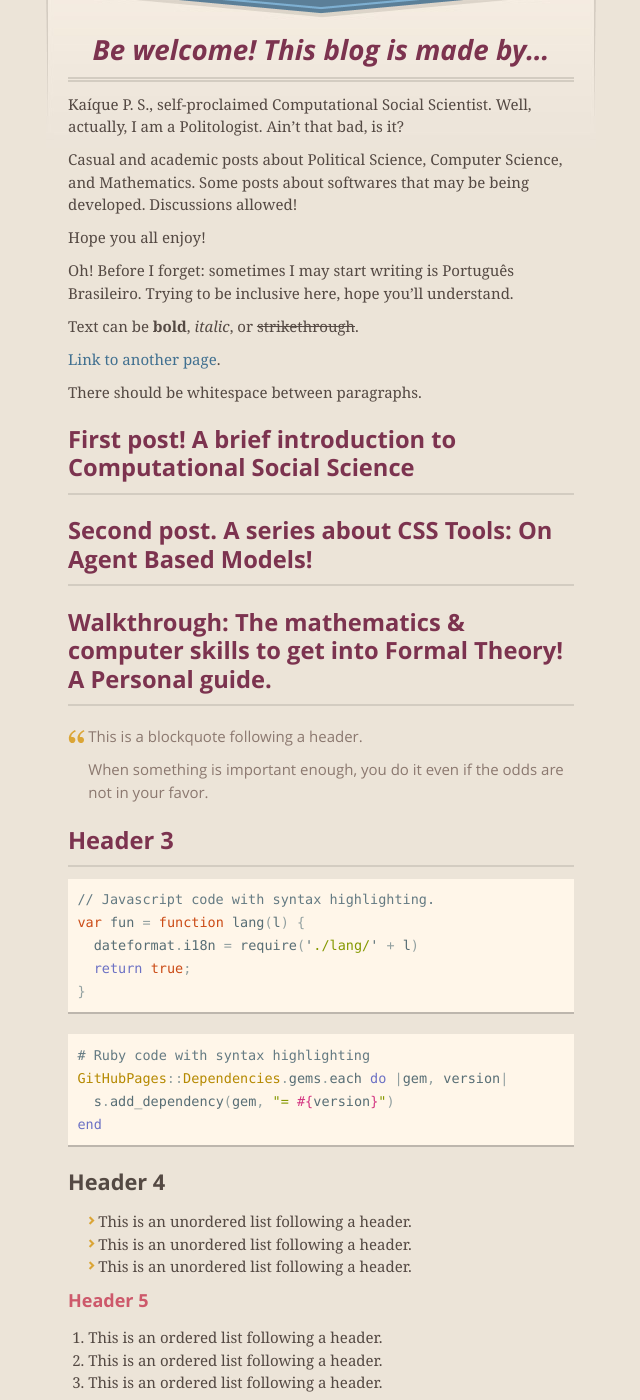
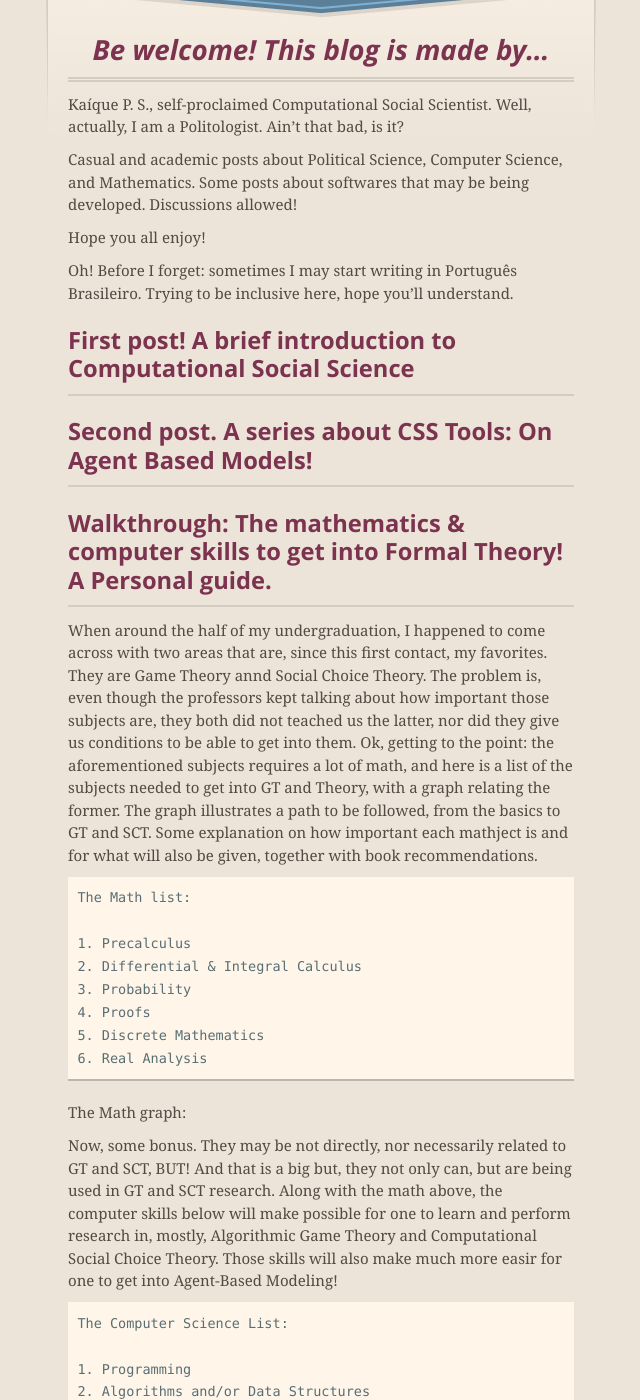
Before and after one commit to KaiqueS/KaiqueS.github.io, a Jekyll site: the page built from index.md, in a window 1280 px wide and 1400 px high, scrolled down 234 px. Shown: the whole window, without its empty margins (319-959 px from the left). Built offline with Jekyll 4.4.1, drawn with Linux system fonts in a browser that asks for light colours; our own code applies the rules of GitHub Pages for plain Markdown files; some of the changed text lies outside the part shown.

Commit message:
Post Walkthrough!

````diff
--- a/index.md
+++ b/index.md
@@ -10,13 +10,7 @@ Casual and academic posts about Political Science, Computer Science, and Mathema
 
 Hope you all enjoy!
 
-Oh! Before I forget: sometimes I may start writing is Português Brasileiro. Trying to be inclusive here, hope you'll understand.
-
-Text can be **bold**, _italic_, or ~~strikethrough~~.
-
-[Link to another page](./another-page.html).
-
-There should be whitespace between paragraphs.
+Oh! Before I forget: sometimes I may start writing in Português Brasileiro. Trying to be inclusive here, hope you'll understand.
 
 ### First post! A brief introduction to Computational Social Science
 
@@ -24,9 +18,42 @@ There should be whitespace between paragraphs.
 
 ### Walkthrough: The mathematics & computer skills to get into Formal Theory! A Personal guide.
 
-> This is a blockquote following a header.
->
-> When something is important enough, you do it even if the odds are not in your favor.
+When around the half of my undergraduation, I happened to come across with two areas that are, since this first contact, my favorites. They are
+Game Theory annd Social Choice Theory. The problem is, even though the professors kept talking about how important those subjects are, they both
+did not teached us the latter, nor did they give us conditions to be able to get into them. Ok, getting to the point: the aforementioned subjects
+requires a lot of math, and here is a list of the subjects needed to get into GT and Theory, with a graph relating the former. The graph illustrates
+a path to be followed, from the basics to GT and SCT. Some explanation on how important each mathject is and for what will also be given, together with
+book recommendations.
+
+```
+The Math list:
+
+1. Precalculus
+2. Differential & Integral Calculus
+3. Probability
+4. Proofs
+5. Discrete Mathematics
+6. Real Analysis
+```
+
+The Math graph:
+
+Now, some bonus. They may be not directly, nor necessarily related to GT and SCT, BUT! And that is a big but, they not only can, but are being used
+in GT and SCT research. Along with the math above, the computer skills below will make possible for one to learn and perform research in, mostly,
+Algorithmic Game Theory and Computational Social Choice Theory. Those skills will also make much more easir for one to get into Agent-Based Modeling!
+
+```
+The Computer Science List:
+
+1. Programming
+2. Algorithms and/or Data Structures
+3. Artificial Intelligence
+```
+
+
+### About: Political Science curriculum - How to improve
+
+This post refers, but no exclusively, to... lets call it PSD( reads Political Science Department ), or DCP in Brazilian Portuguese.
 
 ### Header 3
 
````
